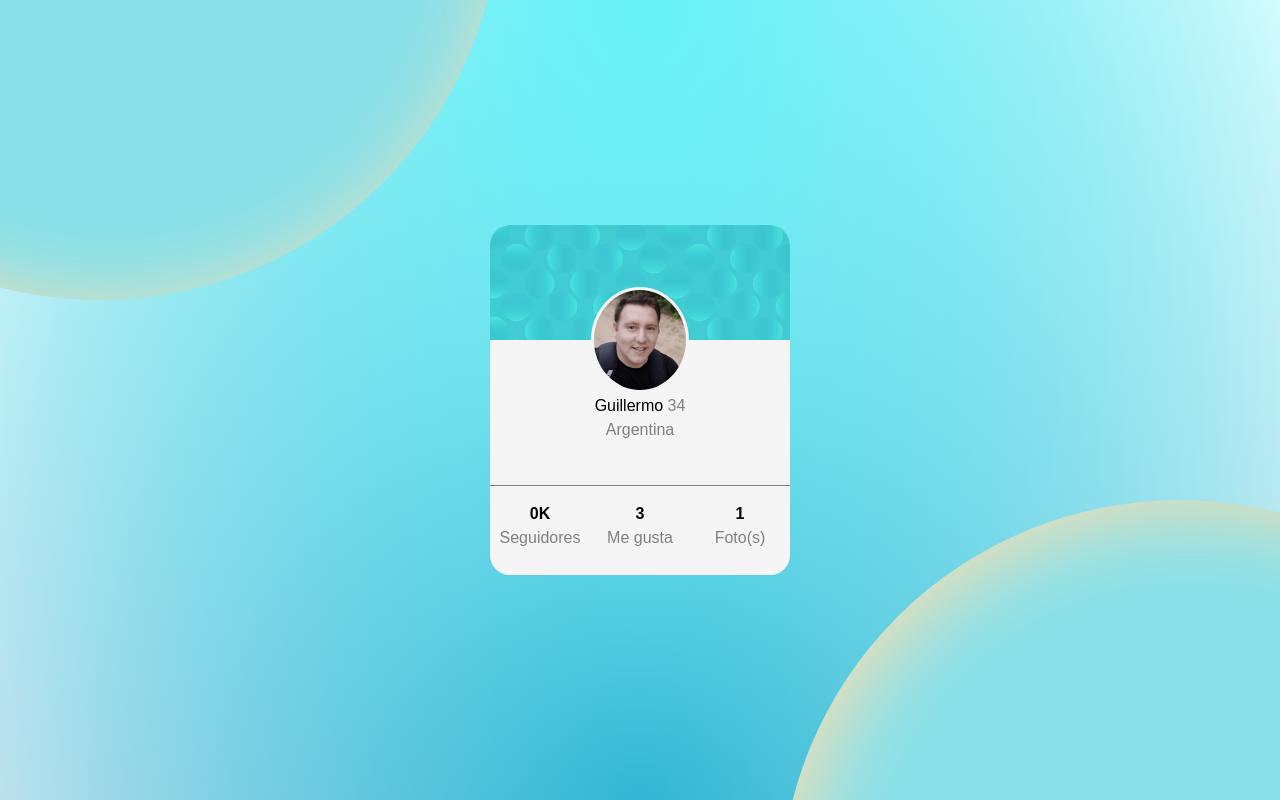
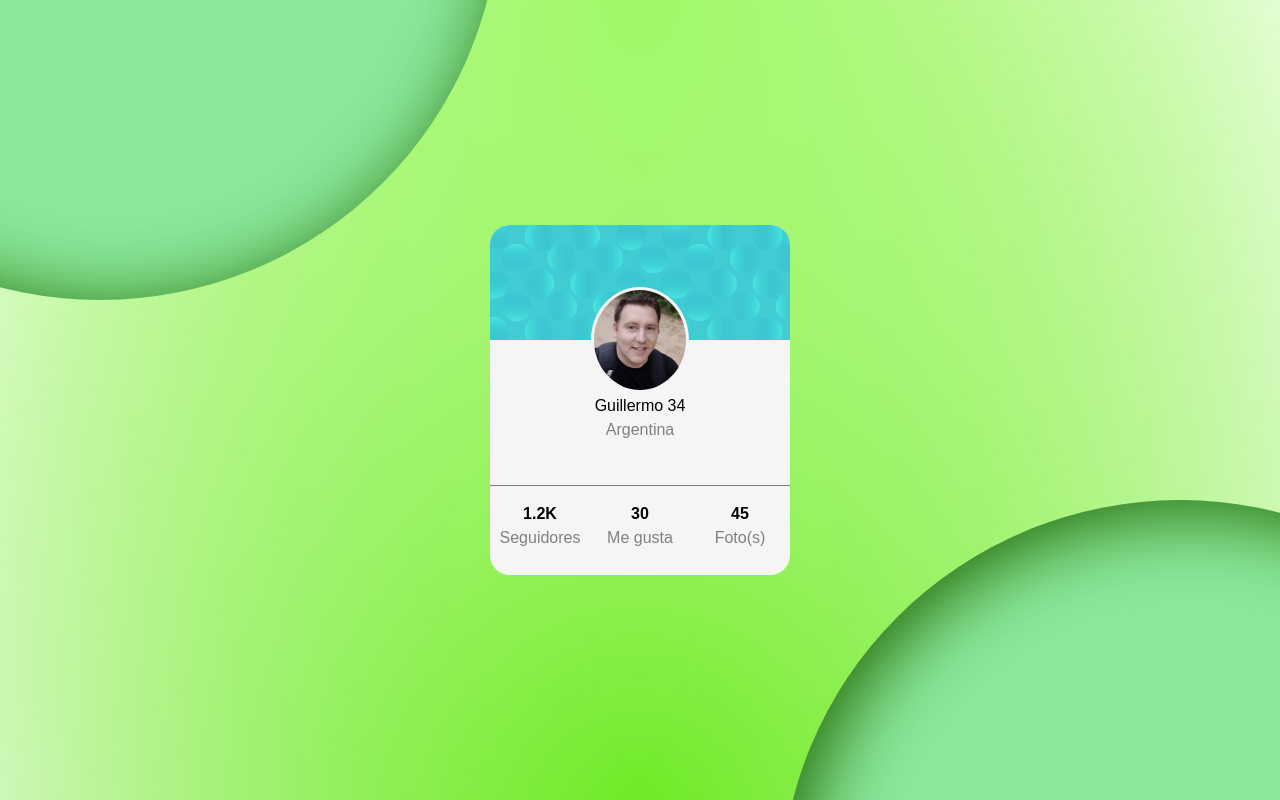
Before and after one commit to GuilloSGit/profile-card, a plain HTML site: page index.html in a window 1280 px wide. Drawn offline with Linux system fonts and the light colour scheme.

Commit message:
Commit final

```diff
--- a/css/styles.css
+++ b/css/styles.css
@@ -1,19 +1,20 @@
 html {
   font-weight: 500;
-    background: radial-gradient(ellipse at top, #67f3f8, transparent), radial-gradient(ellipse at bottom, #1b9cc4, transparent);
+  background: radial-gradient(ellipse at top, #a1f867, transparent),
+    radial-gradient(ellipse at bottom, #59e409, transparent);
 }
 
 html::after,
 html::before {
-    content: '';
+  content: "";
   position: fixed;
   display: block;
-    background-color: rgb(138, 225, 233);
+  background-color: rgb(138, 233, 154);
   border-radius: 50%;
   width: 100vmin;
   height: 100vmin;
   z-index: -1;
-    box-shadow: inset 12px 10px 80px wheat;
+  box-shadow: inset 12px 10px 80px rgb(34, 104, 2);
 }
 
 html::before {
--- a/index.html
+++ b/index.html
@@ -19,32 +19,42 @@
             <section class="card__body">
                 <p class="card__text">
                     Guillermo
-                    <span class="card__text card__text--light"> 34 </span>
+                    <span class="card__text" id="edad"><!-- Mi texto --></span>
                     </p>
                     <p class="card__text card__text--light">Argentina</p>
                 </section>
                 <footer class="card__footer">
                     <div class="card__stats">
                         <p class="card__number">
-                        0K
+                            1.2K
                             <span class="card__text card__text--light">Seguidores</span>
                         </p>
                     </div>
                     <div class="card__stats">
                         <p class="card__number">
-                        3
+                            30
                             <span class="card__text card__text--light">Me gusta</span>
                         </p>
                     </div>
                     <div class="card__stats">
                         <p class="card__number">
-                        1
+                            45
                             <span class="card__text card__text--light">Foto(s)</span>
                         </p>
                     </div>
                 </footer>
             </article>
         </main>
+        <script>
+            function age(dateString) {
+                    let birth = new Date(dateString);
+                    let now = new Date();
+                    let beforeBirth = ((() => { birth.setDate(now.getDate()); birth.setMonth(now.getMonth()); return birth.getTime() })() < birth.getTime()) ? 0 : 1;
+                    edadActual = now.getFullYear() - birth.getFullYear() - beforeBirth;
+                }
+                age('12/13/1986');
+            document.getElementById("edad").innerHTML = edadActual;
+        </script>
     </body>
 
     </html>
```
Also changed, not shown: 1 other file. Lines whose indentation alone changed are shown as unchanged.
